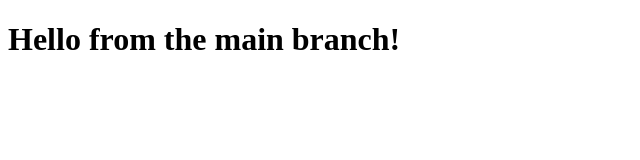
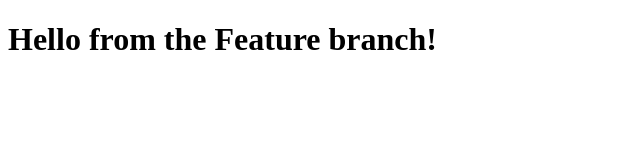
Before and after one commit to iamjiten2506/test-codebuild-app, a plain HTML site: page index.html in a window 1280 px wide. Shown: the whole page, without its empty margins (0-640 px from the left). Drawn offline with Linux system fonts and the light colour scheme.

Commit message:
Update index.html

```diff
--- a/index.html
+++ b/index.html
@@ -4,6 +4,6 @@
   <title>Test App</title>
 </head>
 <body>
-  <h1>Hello from the main branch!</h1>
+  <h1>Hello from the Feature branch!</h1>
 </body>
 </html>
```
